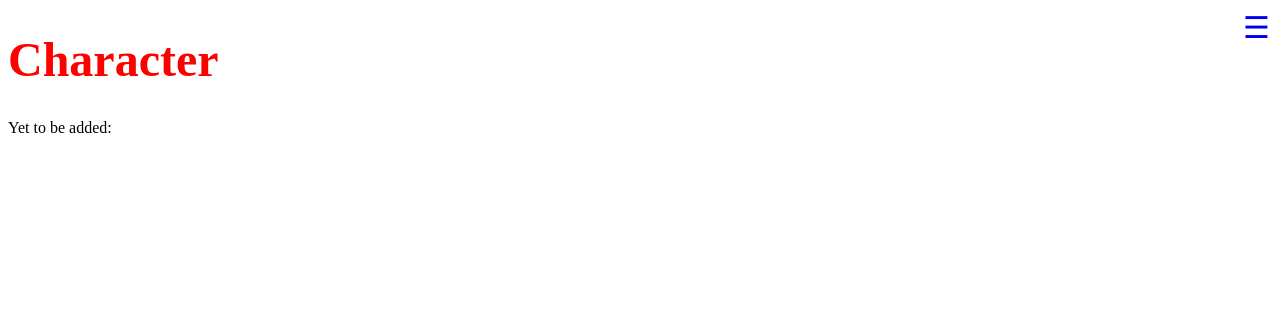
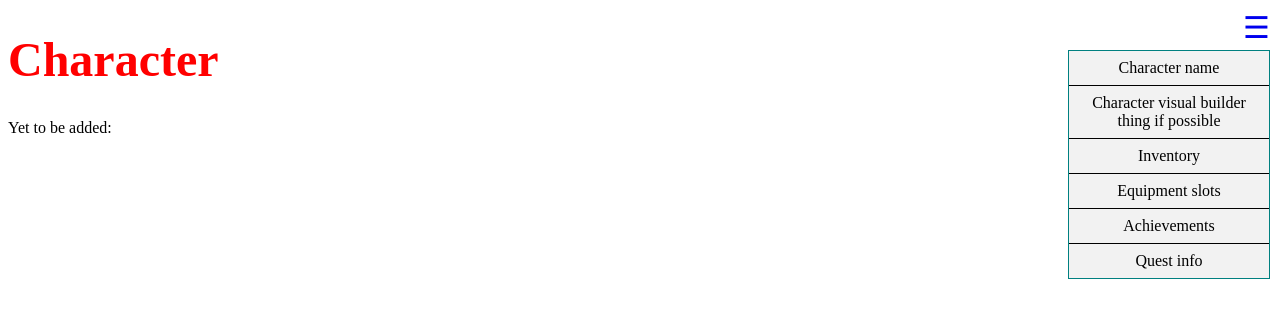
Before and after one commit to Spyke543/Squirrel, a plain HTML site: page character.html in a window 1280 px wide. Drawn offline with Linux system fonts and the light colour scheme.

Commit message:
more changes again

```diff
--- a/character.html
+++ b/character.html
@@ -17,13 +17,13 @@
 <body>
   <h1>Character</h1>
   <p>Yet to be added:</p>
-  <ul>
-    <li>Character name</li>
-    <li>Character visual builder thing if possible</li>
-    <li>Inventory</li>
-    <li>Equipment slots</li>
-    <li>Achievements</li>
-    <li>Quest info</li>
+  <ul class = "todo">
+    <li class = "todo">Character name</li>
+    <li class = "todo">Character visual builder thing if possible</li>
+    <li class = "todo">Inventory</li>
+    <li class = "todo">Equipment slots</li>
+    <li class = "todo">Achievements</li>
+    <li class = "todo">Quest info</li>
   </ul>
   <script src="script.js"></script>
 </body>
--- a/styles.css
+++ b/styles.css
@@ -65,3 +65,8 @@ h1 {
   color: red;
   font-size: 48px;
 }
+
+.todo {
+  display: block;
+
+}
```
Also changed, not shown: account.html (+6 -6 lines).
